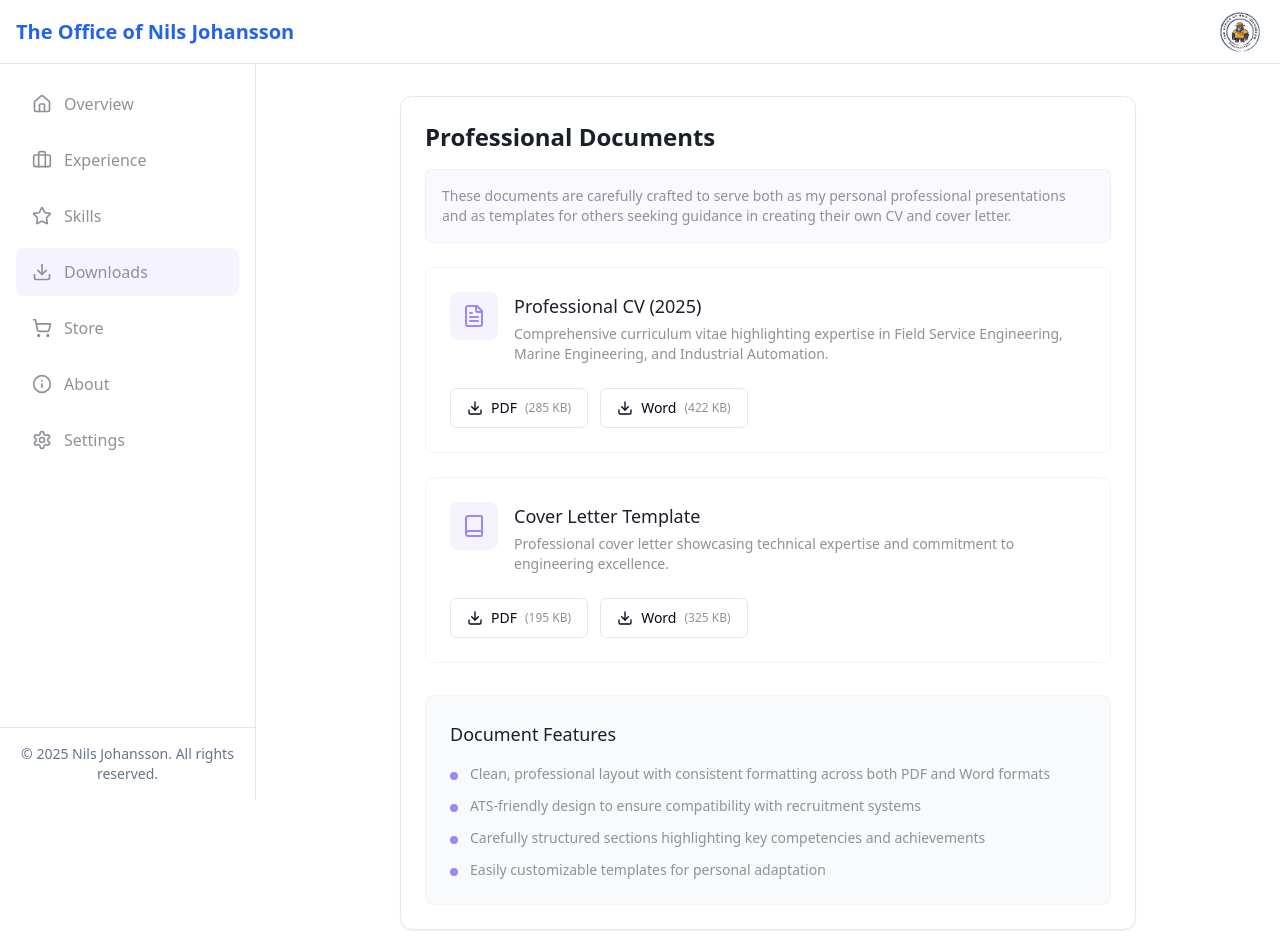
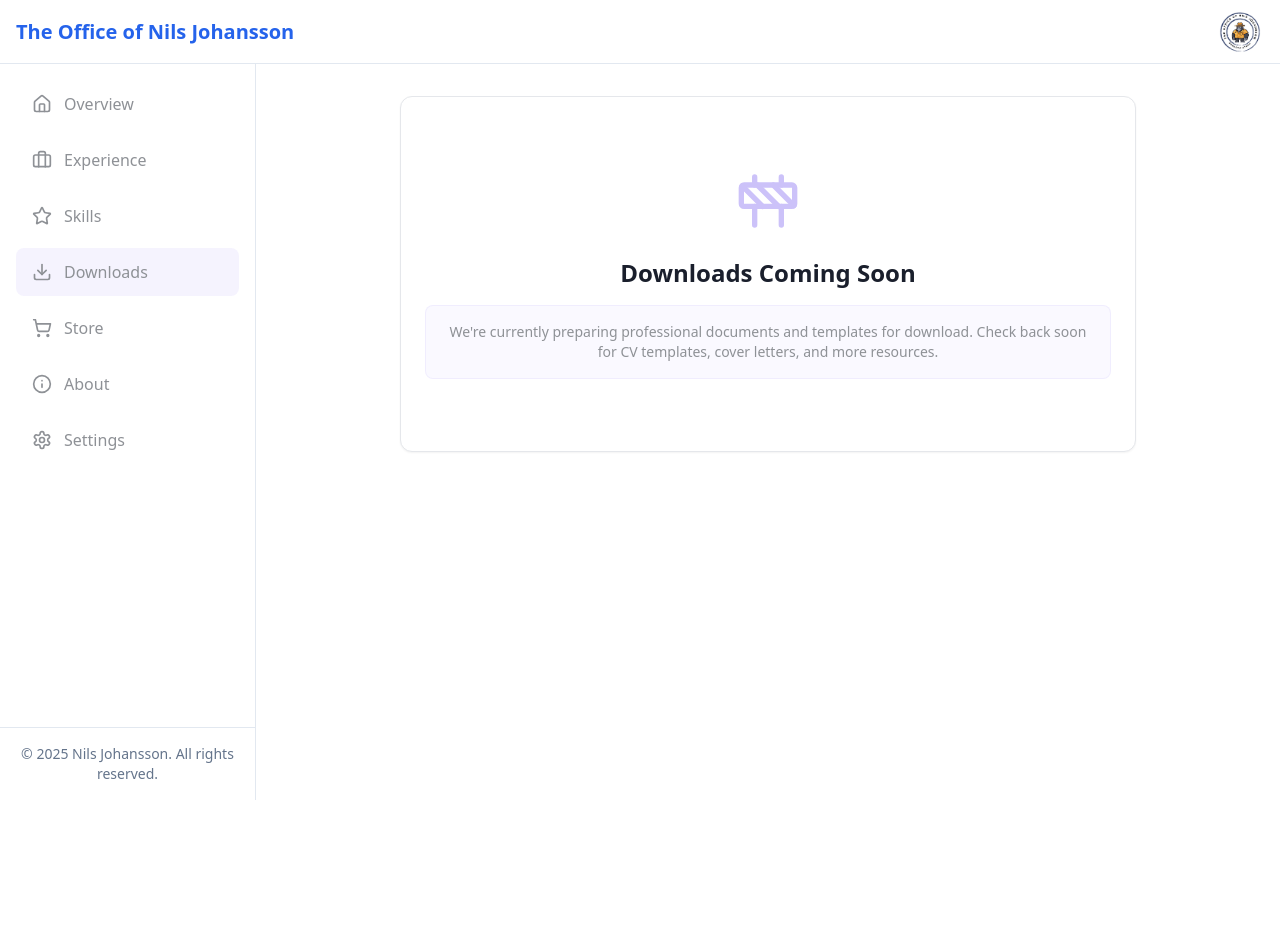
Before and after one commit to nj22az/blog, a React (Vite) app: page /downloads in a window 1280 px wide. Shown: the top 952 px of the page. After the commit the page ends 800 px from the top, so only its background shows below. Built offline with nearby package versions, Linux system fonts and the light colour scheme.

Commit message:
Update Downloads page
Update the downloads page to display a "coming soon" message.

```diff
--- a/src/pages/Downloads.tsx
+++ b/src/pages/Downloads.tsx
@@ -1,95 +1,25 @@
 
-import { Download, FileText, Table, Book } from "lucide-react";
-import { Button } from "@/components/ui/button";
+import { Construction } from "lucide-react";
 import { Alert, AlertDescription } from "@/components/ui/alert";
-
-const downloadItems = [
-  {
-    title: "Professional CV (2025)",
-    icon: FileText,
-    description: "Comprehensive curriculum vitae highlighting expertise in Field Service Engineering, Marine Engineering, and Industrial Automation.",
-    formats: [
-      { name: "PDF", size: "285 KB", url: "/downloads/Nils_Johansson_CV_2025.pdf" },
-      { name: "Word", size: "422 KB", url: "/downloads/Nils_Johansson_CV_2025.docx" }
-    ]
-  },
-  {
-    title: "Cover Letter Template",
-    icon: Book,
-    description: "Professional cover letter showcasing technical expertise and commitment to engineering excellence.",
-    formats: [
-      { name: "PDF", size: "195 KB", url: "/downloads/Nils_Johansson_Cover_Letter_2025.pdf" },
-      { name: "Word", size: "325 KB", url: "/downloads/Nils_Johansson_Cover_Letter_2025.docx" }
-    ]
-  }
-];
 
 const Downloads = () => {
   return (
     <div className="bg-white rounded-xl p-6 shadow-sm border border-gray-200">
-      <div className="max-w-3xl mx-auto">
-        <h2 className="text-2xl font-semibold text-brand-dark mb-4">Professional Documents</h2>
+      <div className="max-w-3xl mx-auto text-center py-12">
+        <div className="flex justify-center mb-6">
+          <Construction className="h-16 w-16 text-brand-purple opacity-50" />
+        </div>
 
-        <Alert className="mb-6 bg-brand-purple/5 border-brand-purple/10">
+        <h2 className="text-2xl font-semibold text-brand-dark mb-4">
+          Downloads Coming Soon
+        </h2>
+
+        <Alert className="bg-brand-purple/5 border-brand-purple/10">
           <AlertDescription className="text-neutral-gray">
-            These documents are carefully crafted to serve both as my personal professional presentations and as templates for others seeking guidance in creating their own CV and cover letter.
+            We're currently preparing professional documents and templates for download.
+            Check back soon for CV templates, cover letters, and more resources.
           </AlertDescription>
         </Alert>
-
-        <div className="space-y-6">
-          {downloadItems.map((item) => (
-            <div key={item.title} className="bg-white rounded-lg border border-gray-100 overflow-hidden">
-              <div className="p-6">
-                <div className="flex items-start gap-4">
-                  <div className="p-3 rounded-lg bg-brand-purple/10">
-                    <item.icon className="h-6 w-6 text-brand-purple" />
-                  </div>
-                  <div className="flex-1">
-                    <h3 className="font-medium text-brand-dark text-lg">{item.title}</h3>
-                    <p className="text-sm text-neutral-gray mt-1">{item.description}</p>
-                  </div>
-                </div>
-
-                <div className="mt-6 flex flex-wrap gap-3">
-                  {item.formats.map((format) => (
-                    <Button
-                      key={format.name}
-                      variant="outline"
-                      className="flex items-center gap-2 hover:bg-brand-purple/5 hover:text-brand-purple"
-                      onClick={() => window.open(format.url, '_blank')}
-                    >
-                      <Download className="h-4 w-4" />
-                      <span>{format.name}</span>
-                      <span className="text-xs text-neutral-gray">({format.size})</span>
-                    </Button>
-                  ))}
-                </div>
-              </div>
-            </div>
-          ))}
-        </div>
-
-        <div className="mt-8 p-6 bg-gray-50 rounded-lg border border-gray-100">
-          <h3 className="text-lg font-medium text-brand-dark mb-4">Document Features</h3>
-          <ul className="space-y-3">
-            <li className="flex items-start gap-3">
-              <div className="min-w-2 h-2 w-2 rounded-full bg-brand-purple mt-2"></div>
-              <span className="text-sm text-neutral-gray">Clean, professional layout with consistent formatting across both PDF and Word formats</span>
-            </li>
-            <li className="flex items-start gap-3">
-              <div className="min-w-2 h-2 w-2 rounded-full bg-brand-purple mt-2"></div>
-              <span className="text-sm text-neutral-gray">ATS-friendly design to ensure compatibility with recruitment systems</span>
-            </li>
-            <li className="flex items-start gap-3">
-              <div className="min-w-2 h-2 w-2 rounded-full bg-brand-purple mt-2"></div>
-              <span className="text-sm text-neutral-gray">Carefully structured sections highlighting key competencies and achievements</span>
-            </li>
-            <li className="flex items-start gap-3">
-              <div className="min-w-2 h-2 w-2 rounded-full bg-brand-purple mt-2"></div>
-              <span className="text-sm text-neutral-gray">Easily customizable templates for personal adaptation</span>
-            </li>
-          </ul>
-        </div>
       </div>
     </div>
   );
```
